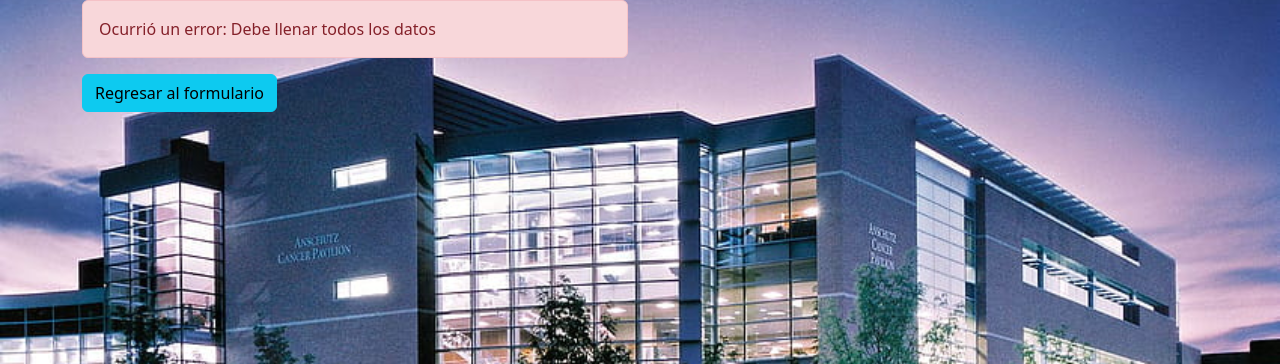
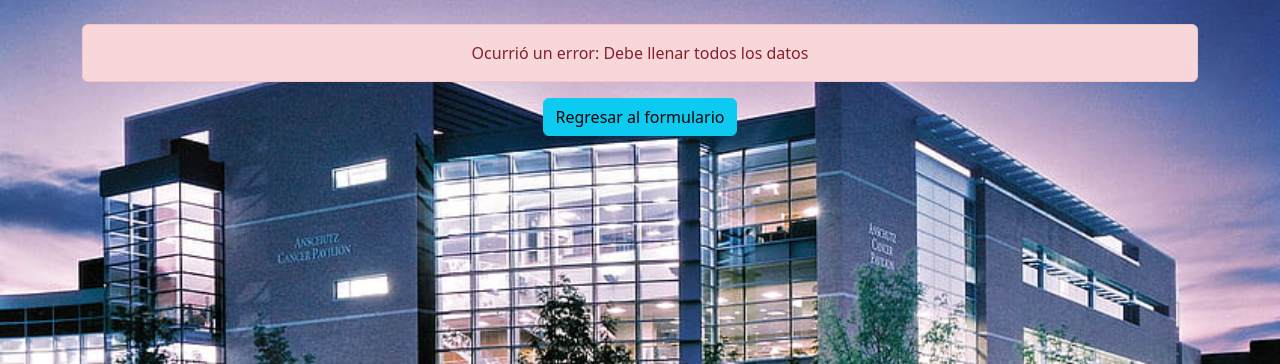
Before and after one commit to kenser11547/examen_final, a PHP site: page /final_caaljuc/controladores/medicos/guardar.php in a window 1280 px wide. Shown: the part 56-420 px from the top of the page. Run offline with PHP 8.4, Linux system fonts and the light colour scheme; data that the repository does not hold is empty.

Commit message:
crear vista medicos

```diff
--- a/controladores/medicos/buscar.php
+++ b/controladores/medicos/buscar.php
@@ -32,7 +32,7 @@ try {
     <link href="https://cdn.jsdelivr.net/npm/bootstrap@5.2.3/dist/css/bootstrap.min.css" rel="stylesheet" integrity="sha384-rbsA2VBKQhggwzxH7pPCaAqO46MgnOM80zW1RWuH61DGLwZJEdK2Kadq2F9CUG65" crossorigin="anonymous">
     <title>Resultados de busqueda</title>
 </head>
-<body>
+<body><br>
     <div class="container">
         <div class="row justify-content-center">
             <div class="col-lg-8">
@@ -57,6 +57,7 @@ try {
                             // Obtener la clínica del médico
                             $clinica = $clinicas[$key];
                             ?>
+                            <tr class="text-center table-secondary">
                             <td><?= $key + 1 ?></td>
                             <td><?= $medico['MEDICO_NOMBRE'] ?></td>
                             <td><?= $especialidad['ESPECIALIDAD_NOMBRE'] ?></td>
--- a/controladores/medicos/guardar.php
+++ b/controladores/medicos/guardar.php
@@ -37,11 +37,11 @@ if($_POST['medico_nombre'] != '' && $_POST['medico_especialidad'] != '' && $_POS
     <meta name="viewport" content="width=device-width, initial-scale=1.0">
     <link href="https://cdn.jsdelivr.net/npm/bootstrap@5.2.3/dist/css/bootstrap.min.css" rel="stylesheet" integrity="sha384-rbsA2VBKQhggwzxH7pPCaAqO46MgnOM80zW1RWuH61DGLwZJEdK2Kadq2F9CUG65" crossorigin="anonymous">
     <title>Resultados</title>
-</head>
+</head><br><center>
 <body>
     <div class="container">
         <div class="row">
-            <div class="col-lg-6">
+            <div class="col-lg-12">
                 <?php if($resultado): ?>
                     <div class="alert alert-success" role="alert">
                         Guardado exitosamente!
@@ -55,11 +55,11 @@ if($_POST['medico_nombre'] != '' && $_POST['medico_especialidad'] != '' && $_POS
             </div>
         </div>
         <div class="row">
-            <div class="col-lg-4">
+            <div class="col-lg-12">
                 <a href="/final_caaljuc/vistas/medicos/index.php" class="btn btn-info">Regresar al formulario</a>
             </div>
         </div>
     </div>
-</body>
+</body></center>
 </html>
 <?php include_once '../../includes/footer.php'?>
```
Also changed, not shown: controladores/medicos/eliminar.php (+4 -4 lines), controladores/medicos/modificar.php (+4 -4 lines).
